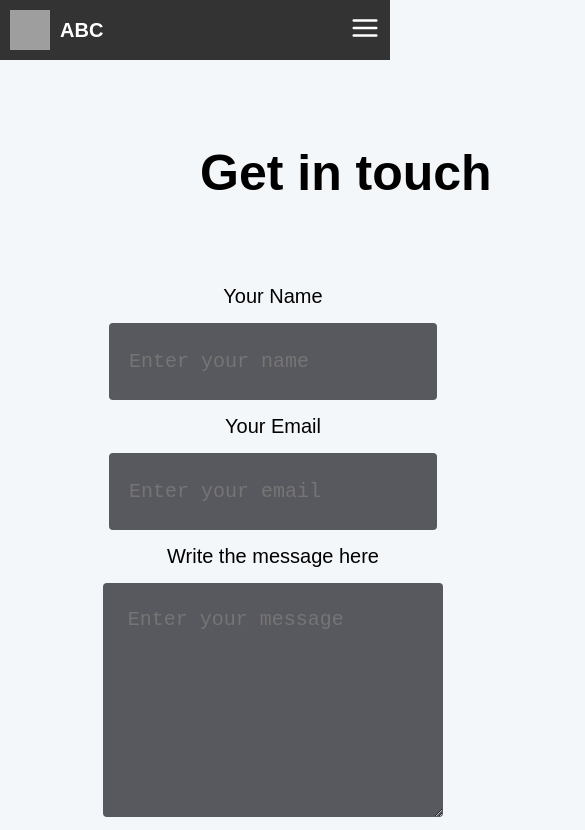
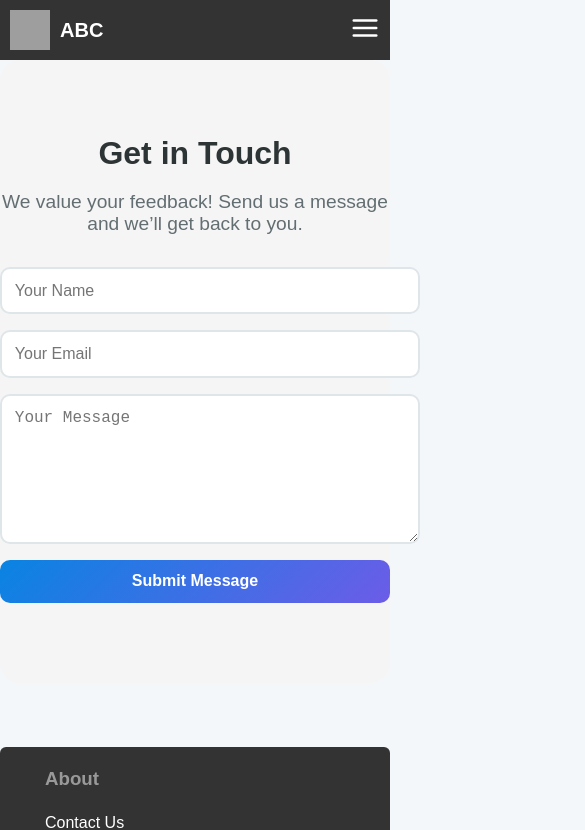
Before and after one commit to Santhosh-Shanmugam/SouthernTexport-E-commerce, a React (Vite) app in the folder Frontend/: page /contact in a window 390 px wide. Shown: the top 830 px of the page, 585 px wide, since content can reach past the window. Built offline with nearby package versions, Linux system fonts and the light colour scheme; grey boxes are pictures that could not be loaded.

Commit message:
Feat: Contact updated

```diff
--- a/Frontend/src/Pages/Contact/Contact.css
+++ b/Frontend/src/Pages/Contact/Contact.css
@@ -1,250 +1,65 @@
-body{
-    font-family: sans-serif;
-}
-.contact{
-     display: flex;
-    flex-direction: column;
-    align-items: center;
-    justify-content: center;
-    margin: 80px 170px;
-}
+/* Contact Section */
+.contact-section {
+    text-align: center;
+    padding: 3rem 0;
+    background: #f5f5f5;
+    border-radius: 20px;
+    /* box-shadow: 0 5px 15px rgba(0, 0, 0, 0.1); */
+    margin-bottom: 4rem;
+  }
 
-.contact-title h1{
-    font-size: 80px;
-    font-weight: 600;
-}
-.contact-sec{
-    display: flex;
-    gap: 150px;
+  .contact-section h2 {
+    font-size: 2rem;
+    color: #2d3436;
+    margin-bottom: 1rem;
+  }
 
-}
-.contact-left{
+  .contact-section p {
+    font-size: 1.2rem;
+    color: #636e72;
+    margin-bottom: 2rem;
+  }
+
+  .contact-form {
     display: flex;
     flex-direction: column;
-    gap: 30px;
-}
-.contact-left h1{
-    font-size: 80px;
-    font-weight: 700;
-    background: linear-gradient(150deg,#2c2927,#B923E1 102.06%);
-    background-clip: text;
-    -webkit-background-clip: text;
-    -webkit-text-fill-color: transparent;
+    gap: 1rem;
+    max-width: 600px;
+    margin: 0 auto 2rem;
+  }
 
-}
-.contact-left p{
-    max-width: 550px;
-    color:white;
-    font-size: 20px;
-    line-height: 35px;
+  .contact-input,
+  .contact-textarea {
+    padding: 0.8rem;
+    border: 2px solid #dfe6e9;
+    border-radius: 10px;
+    font-size: 1rem;
+    width: 100%;
+  }
 
-}
-.contact-details
-{
-    display: flex;
-    flex-direction: column;
-    gap: 20px;
-    color: aliceblue;
-    font-size: 22px;
+  .contact-textarea {
+    min-height: 120px;
+    resize: vertical;
+  }
 
-}
-.contact-detail{
-    display: flex;
-    align-items: center;
-    gap: 20px;
+  .contact-btn {
+    background: linear-gradient(135deg, #0984e3, #6c5ce7);
+    color: white;
+    padding: 0.8rem 2rem;
+    font-size: 1rem;
+    font-weight: 600;
+    border-radius: 10px;
+    border: none;
+    cursor: pointer;
+    transition: transform 0.3s ease, box-shadow 0.3s ease;
+  }
 
-}
-.contact-detail img{
-    height:50px ;
-    width: 50px;
-}
-.contact-right{
-    display: flex;
-    justify-content: center;
-    align-items: center;
-    flex-direction: column;
-    gap: 15px;
+  .contact-btn:hover {
+    transform: translateY(-3px);
+    box-shadow: 0 5px 15px rgba(9, 132, 227, 0.4);
+  }
 
-}
-.contact-right label{
-color: rgb(0, 0, 0);
-font-size: 22px;
-font-weight: 500;
-}
-.contact-right input{
-    border: none;
-    width: 700px;
-    height: 75px;
-    padding-left: 20px;
-    border-radius: 4px;
-    background: #58585f;
-    color: #a0a0a0;
-    font-family:monospace;
-    font-size: 22px;
-
-
-}
-.contact-right textarea{
-    width: 650px;
-    border: none;
-    padding: 25px;
-    border-radius: 4px;
-    background: #58585f;
-    color: #a0a0a0;
-    font-family:monospace;
-    font-size: 22px;
-
-
-
-
-
-}
-.button-contact{
-
-        padding: 20px 60px;
-        border-radius: 50px;
-        color: white;
-        background: linear-gradient(267deg,#aaa7a4,rgb(118, 107, 107),#3f3d40 102.06%);
-        font-size: 22px;
-        cursor: pointer;
-        margin-bottom: 50px;
-        transition: 0.4s;
-        display: flex;
-        border: none;
-        justify-content: center;
-        align-items: center;
-
- }
-.button-contact:hover{
-      transform: scale(1.1);
-      background: linear-gradient(267deg,#3f3d40,rgb(118, 107, 107),#aaa7a4 102.06%);
-
-      transition: 0.5s;
-}
-@media (max-width: 900px) {
-    .contact-title{
-        display: flex;
-        align-items: center;
-        justify-content: center;
-
-    }
-        .contact{
-        margin: 50px 70px;
-        align-items: start;
-    }
-    .contact-title h1{
-        padding: 0;
-        font-size: 50px;
-        font-weight: 600;
-    }
-    .contact-sec{
-        flex-direction: column;
-
-    }
-    .contact-left h1{
-        font-size: 54px;
-
-    }
-    .contact-left p{
-        font-size: 18px;
-
-    }
-    .contact-details{
-        gap: 20px;
-    }
-    .contact-detail img{
-        width: 25px;
-
-    }
-    .contact-right label{
-        font-size: 20px;
-
-    }
-    .contact-right input{
-        width: 100%;
-        font-size: 20px;
-
-    }.contact-right textarea{
-        width: 95%;
-        font-size: 20px;
-
-    }
-    .button{
-        font-size: 20px;
-        padding: 15px 40px;
-        display: flex;
-        justify-content: center;
-        align-items: center;
-        padding-left: 50px;
-        margin-left: 53px;
-
-    }
-
-}
-@media (max-width: 400px) {
-    .contact-title h1{
-        display: flex;
-        align-items: center;
-        justify-content: center;
-        font-size: 78px;
-        margin-left: 80px;
-    }
-        .contact{
-            display: flex;
-            align-items: center;
-        justify-content: center;
-        width: 500px;
-        padding-left: 50px;
-        gap: 50px;
-        margin: 50px 70px;
-        align-items: start;
-    }
-    .contact-title h1{
-        padding: 0;
-        font-size: 50px;
-        font-weight: 600;
-    }
-    .contact-sec{
-        flex-direction: column;
-
-    }
-    .contact-left h1{
-        font-size: 54px;
-
-    }
-    .contact-left p{
-        font-size: 18px;
-
-    }
-    .contact-details{
-        gap: 20px;
-    }
-    .contact-detail img{
-        width: 25px;
-
-    }
-    .contact-right label{
-        font-size: 20px;
-
-    }
-    .contact-right input{
-        width: 100%;
-        font-size: 20px;
-
-    }.contact-right textarea{
-        width: 95%;
-        font-size: 20px;
-
-    }
-    .button{
-        font-size: 20px;
-        padding: 15px 40px;
-        display: flex;
-        justify-content: center;
-        align-items: center;
-        padding-left: 50px;
-        margin-left: 130px;
-
-    }
-
-}
+  .contact-btn:disabled {
+    background: #b2bec3;
+    cursor: not-allowed;
+  }
--- a/Frontend/src/Pages/Contact/Contact.jsx
+++ b/Frontend/src/Pages/Contact/Contact.jsx
@@ -1,53 +1,72 @@
-import React from 'react'
-import './Contact.css'
+import React, { useState } from 'react';
+import './Contact.css';
 
 const Contact = () => {
+  const [name, setName] = useState('');
+  const [email, setEmail] = useState('');
+  const [message, setMessage] = useState('');
+  const [isLoading, setIsLoading] = useState(false);
+
   const onSubmit = async (event) => {
     event.preventDefault();
-    const formData = new FormData(event.target);
+    setIsLoading(true);
 
-    formData.append("access_key", "a8cf2cad-503d-4abc-8d1a-335fd6ad347d");
+    const formData = new FormData();
+    formData.append('access_key', 'a8cf2cad-503d-4abc-8d1a-335fd6ad347d');
+    formData.append('name', name);
+    formData.append('email', email);
+    formData.append('message', message);
 
-    const object = Object.fromEntries(formData);
-    const json = JSON.stringify(object);
-
-    const res = await fetch("https://api.web3forms.com/submit", {
-      method: "POST",
-      headers: {
-        "Content-Type": "application/json",
-        Accept: "application/json"
-      },
-      body: json
+    const res = await fetch('https://api.web3forms.com/submit', {
+      method: 'POST',
+      body: formData
     }).then((res) => res.json());
 
+    setIsLoading(false);
+
     if (res.success) {
-      console.log("Success", res);
       alert(res.message);
+      setName('');
+      setEmail('');
+      setMessage('');
     }
   };
+
   return (
-    <div id='contact' className="contact">
-   <div className="contact-title">
-    <h1>Get in touch</h1>
+    <section id='contact' className='contact-section'>
+      <h2>Get in Touch</h2>
+      <p>We value your feedback! Send us a message and we’ll get back to you.</p>
 
-   </div>
-   <div className="contact-sec">
+      <form onSubmit={onSubmit} className='contact-form'>
+        <input
+          type='text'
+          placeholder='Your Name'
+          value={name}
+          onChange={(e) => setName(e.target.value)}
+          required
+          className='contact-input'
+        />
+        <input
+          type='email'
+          placeholder='Your Email'
+          value={email}
+          onChange={(e) => setEmail(e.target.value)}
+          required
+          className='contact-input'
+        />
+        <textarea
+          placeholder='Your Message'
+          value={message}
+          onChange={(e) => setMessage(e.target.value)}
+          required
+          className='contact-textarea'
+        />
+        <button type='submit' disabled={isLoading} className='contact-btn'>
+          {isLoading ? 'Sending...' : 'Submit Message'}
+        </button>
+      </form>
+    </section>
+  );
+};
 
-    <form onSubmit={onSubmit} className='contact-right'>
-        <label htmlFor=''>Your Name</label>
-        <input type='text' placeholder='Enter your name' name='name'></input>
-        <label htmlFor=''>Your Email</label>
-        <input type='email' placeholder='Enter your email' name='email'></input>
-        <label htmlFor=''>Write the message here</label>
-        <textarea name='message' rows='8' placeholder='Enter your message'></textarea>
-            <button  className="button-contact" type='submit' >Submit now</button>
-
-
-          </form>
-        </div>
-
-        </div>
-  )
-}
-
-export default Contact
+export default Contact;
```
